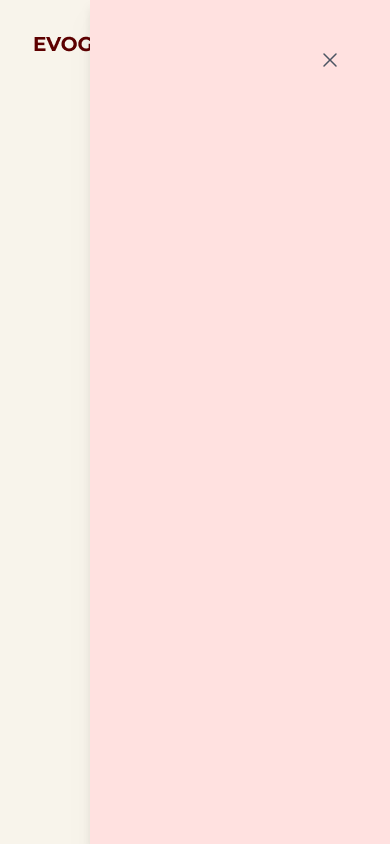
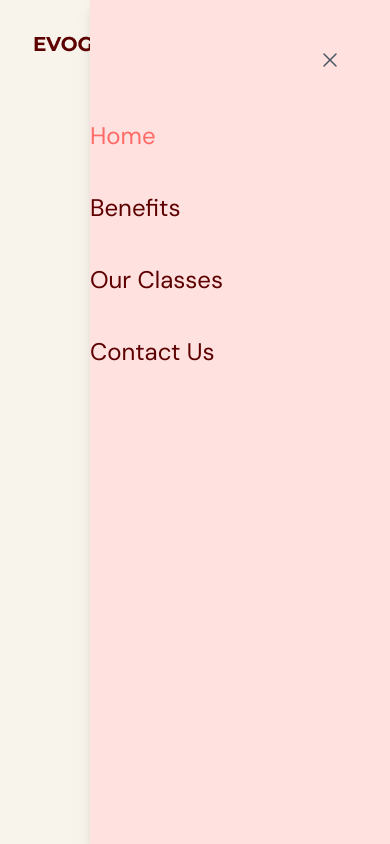
Before and after one commit to samirzjadhav/fitness-ts-website, a React (Vite) app: page / in a window 390 px wide. Both pictures are taken after a click on the button 337 px from the left and 44 px from the top of the page. Built offline with nearby package versions, Linux system fonts and the light colour scheme.

Commit message:
feat: added mobile navbar content

```diff
--- a/src/scenes/navbar/index.tsx
+++ b/src/scenes/navbar/index.tsx
@@ -56,6 +56,13 @@ const Navbar = ({selectedPage, setSelectedPage}: Props) => {
                      <XMarkIcon className="h-6 w-6 text-gray-600"/>
             </button>
           </div>
+          {/* menu items */}
+          <ul className="m;-[33%] flex flex-col gap-10 text-2xl">
+              <Link page="Home" selectedPage={selectedPage} setSelectedPage={setSelectedPage}/>
+              <Link page="Benefits" selectedPage={selectedPage} setSelectedPage={setSelectedPage}/>
+              <Link page="Our Classes" selectedPage={selectedPage} setSelectedPage={setSelectedPage}/>
+              <Link page="Contact Us" selectedPage={selectedPage} setSelectedPage={setSelectedPage}/>
+            </ul>
         </div>
       )}
     </nav>
```
